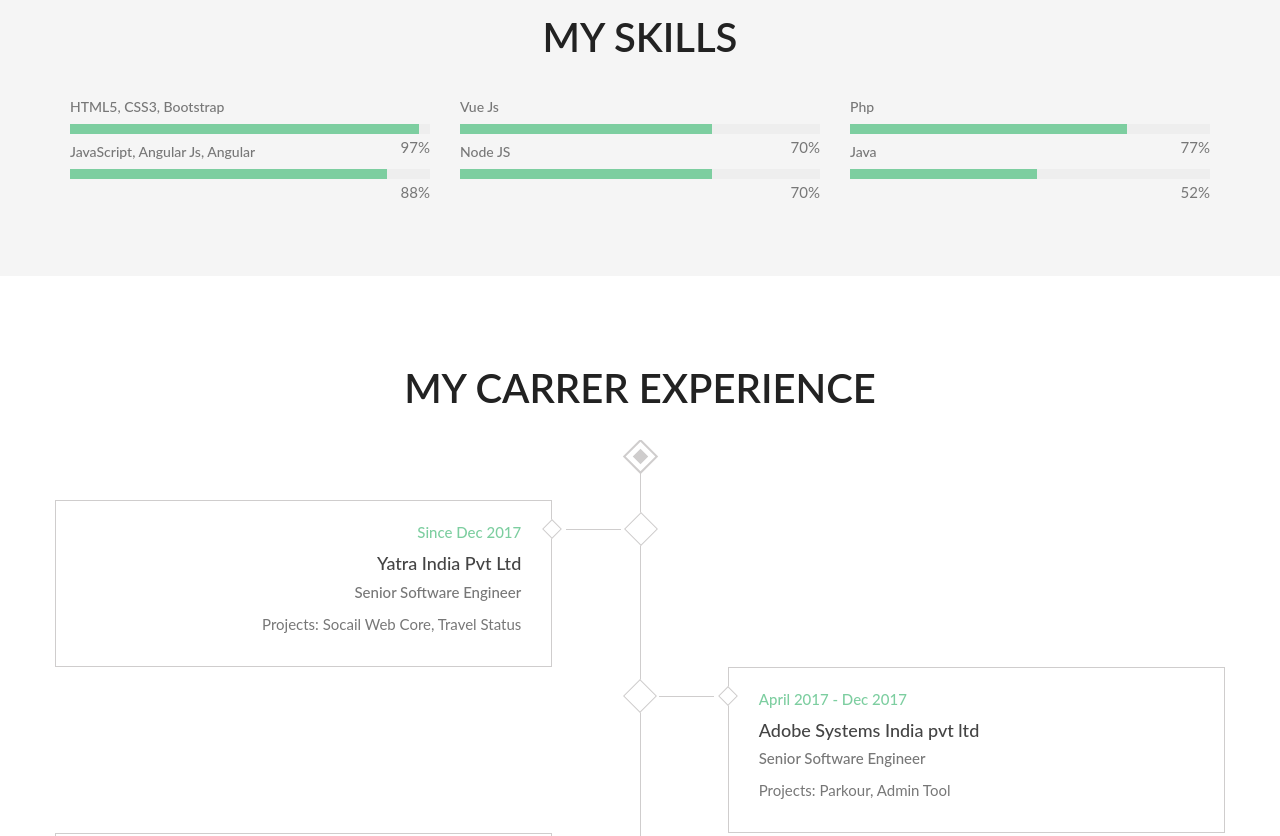
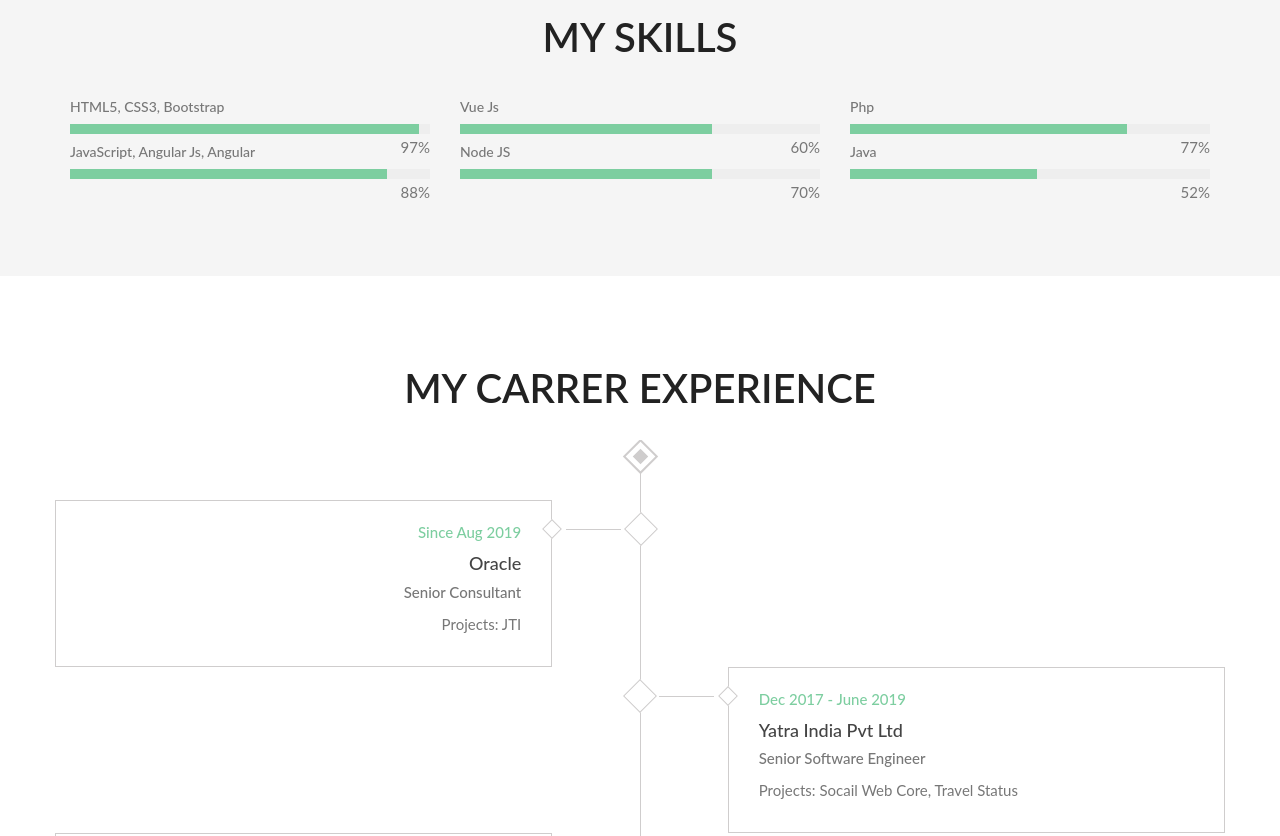
Before and after one commit to bankurukodanda/portfolio, a plain HTML site: page index.html in a window 1280 px wide. Shown: the part 1500-2336 px from the top of the page. Drawn offline with Linux system fonts and the light colour scheme.

Commit message:
Adding Oracle
Adding Oracle

```diff
--- a/index.html
+++ b/index.html
@@ -153,7 +153,7 @@
                         <div id="seo">
                             <div class="progressbar" style="width: 100%; background-color: rgb(238, 238, 238); border-radius: 0px;">
                                 <div class="proggress" style="background-color: #7DCEA0; height: 10px; border-radius: 0px; width: 70%;"></div>
-                                <div class="percentCount">70%</div>
+                                <div class="percentCount">60%</div>
                             </div>
                         </div>
                     </div>
@@ -228,7 +228,18 @@
                     <div class="timeline">
                         <div class="timeline-icon"></div>
                         <div class="timeline-content">
-                            <span class="date">Since Dec 2017</span>
+                            <span class="date">Since Aug 2019</span>
+                            <h5 class="title">Oracle</h5>
+                            <h6 class="job-title">Senior Consultant</h6>
+                            <p class="corp-projects">
+                                Projects: <a href="#">JTI</a>
+                            </p>
+                        </div>
+                    </div>
+                    <div class="timeline">
+                        <div class="timeline-icon"></div>
+                        <div class="timeline-content">
+                            <span class="date">Dec 2017 - June 2019</span>
                             <h5 class="title">Yatra India Pvt Ltd</h5>
                             <h6 class="job-title">Senior Software Engineer</h6>
                             <p class="corp-projects">
```
